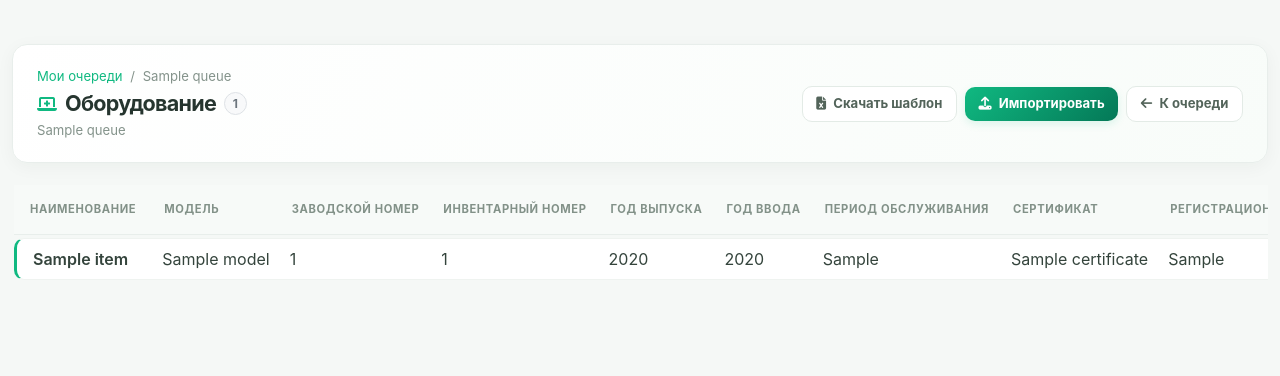
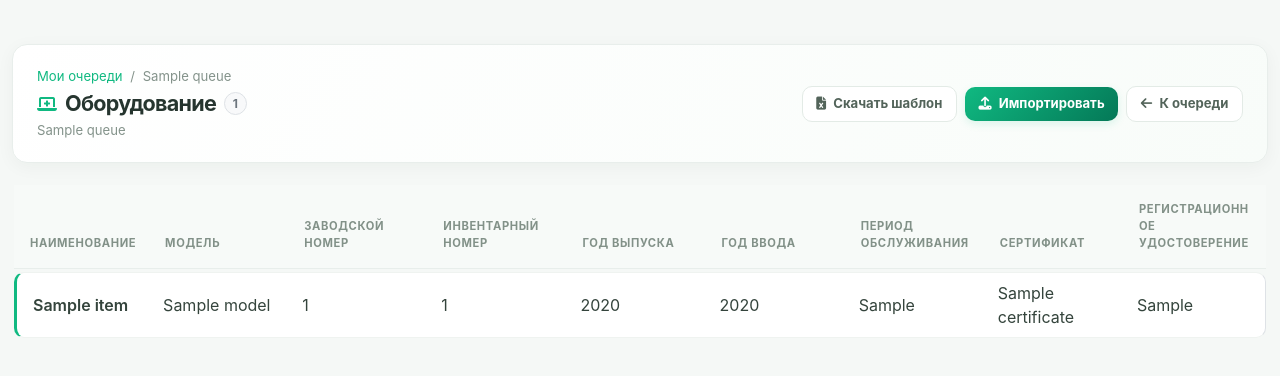
Before and after one commit to Mi-Gear/Pulse, a Python web app: template templates/queue_equipment.html in a window 1280 px wide. Shown: the part 64-440 px from the top of the page. Run offline with Jinja, Linux system fonts and the light colour scheme; the template is opened without the code that fills it: most values are stand-ins (such as "Sample title", 1, 10 or a date in 2020); some libraries are stand-ins or nearby versions.

Commit message:
Remove horizontal scrolling from equipment table

```diff
--- a/templates/queue_equipment.html
+++ b/templates/queue_equipment.html
@@ -33,11 +33,14 @@
 
 <style>
     .equipment-list {
-        overflow-x: auto;
+        width: 100%;
+        overflow-x: hidden;
         padding: 2px 2px 8px;
     }
     .equipment-table {
-        min-width: 1380px;
+        width: 100%;
+        min-width: 0;
+        table-layout: fixed;
         border-collapse: separate;
         border-spacing: 0 3px;
         margin-top: -3px;
@@ -49,12 +52,16 @@
         font-size: .72rem;
         font-weight: 600;
         letter-spacing: .025em;
-        white-space: nowrap;
+        white-space: normal;
+        overflow-wrap: anywhere;
+        word-break: break-word;
     }
     .equipment-table tbody td {
         padding: 8px 10px;
         vertical-align: middle;
-        white-space: nowrap;
+        white-space: normal;
+        overflow-wrap: anywhere;
+        word-break: break-word;
         background: var(--bs-body-bg, #fff);
         border-top: 1px solid var(--bs-border-color, #e8edf0);
         border-bottom: 1px solid var(--bs-border-color, #e8edf0);
@@ -81,8 +88,11 @@
         box-shadow: 0 3px 10px rgba(15, 23, 42, .035);
     }
     .equipment-table .equipment-editor {
-        min-width: 105px;
-        max-width: 190px;
+        width: 100%;
+        min-width: 0;
+        max-width: 100%;
+        padding-left: .35rem;
+        padding-right: .35rem;
     }
     .equipment-page-actions .btn {
         padding: .45rem .85rem;
@@ -163,25 +173,25 @@
                             <input class="form-control form-control-sm equipment-editor d-none" type="text" name="model" form="equipment-form-{{ item.id }}" value="{{ item.model or '' }}" aria-label="Модель">
                             {% endif %}
                         </td>
-                        <td class="text-nowrap">
+                        <td>
                             <span class="equipment-value">{{ item.serial_number or '—' }}</span>
                             {% if current_user.role == 0 or current_user in queue.admins %}
                             <input class="form-control form-control-sm equipment-editor d-none" type="text" name="serial_number" form="equipment-form-{{ item.id }}" value="{{ item.serial_number or '' }}" aria-label="Заводской номер">
                             {% endif %}
                         </td>
-                        <td class="text-nowrap">
+                        <td>
                             <span class="equipment-value">{{ item.inventory_number or '—' }}</span>
                             {% if current_user.role == 0 or current_user in queue.admins %}
                             <input class="form-control form-control-sm equipment-editor d-none" type="text" name="inventory_number" form="equipment-form-{{ item.id }}" value="{{ item.inventory_number or '' }}" aria-label="Инвентарный номер">
                             {% endif %}
                         </td>
-                        <td class="text-nowrap">
+                        <td>
                             <span class="equipment-value">{{ item.production_year or '—' }}</span>
                             {% if current_user.role == 0 or current_user in queue.admins %}
                             <input class="form-control form-control-sm equipment-editor d-none" type="text" name="production_year" form="equipment-form-{{ item.id }}" value="{{ item.production_year or '' }}" aria-label="Год выпуска">
                             {% endif %}
                         </td>
-                        <td class="text-nowrap">
+                        <td>
                             <span class="equipment-value">{{ item.commissioning_year or '—' }}</span>
                             {% if current_user.role == 0 or current_user in queue.admins %}
                             <input class="form-control form-control-sm equipment-editor d-none" type="text" name="commissioning_year" form="equipment-form-{{ item.id }}" value="{{ item.commissioning_year or '' }}" aria-label="Год ввода">
```
